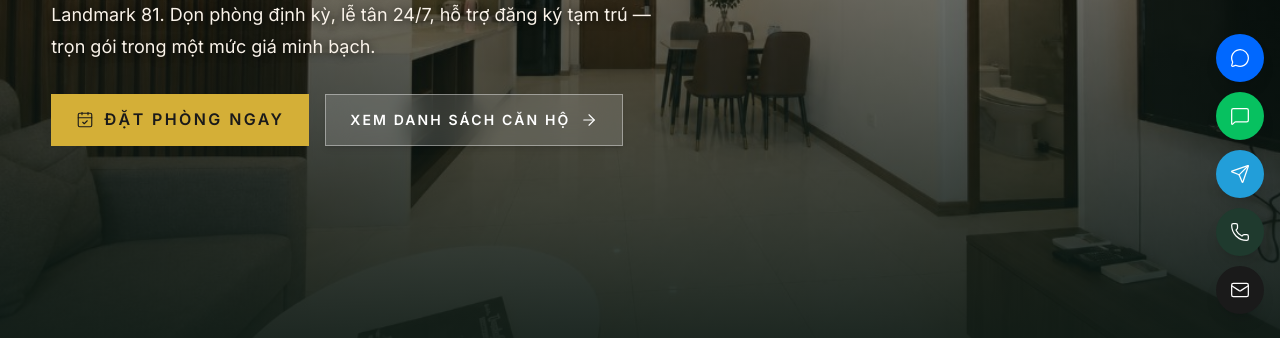
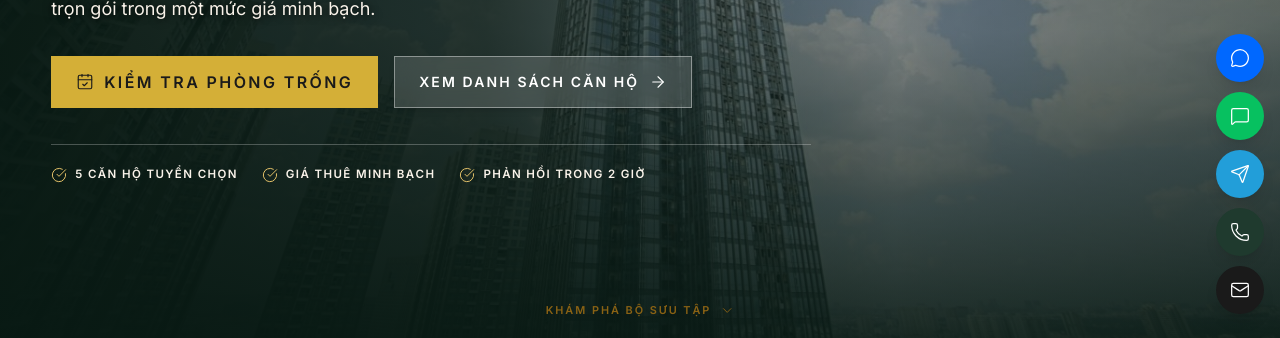
Before and after one commit to lamloi1109/HOMESTAY, a Next.js app in the folder frontend/: page / in a window 1280 px wide. Shown: the part 462-800 px from the top of the page. Built offline with nearby package versions, Linux system fonts and the light colour scheme; no server answers; a web font is replaced by a local one.

Commit message:
[phase-4][feat]: refine homepage hero conversion path

```diff
--- a/frontend/src/app/page.tsx
+++ b/frontend/src/app/page.tsx
@@ -26,7 +26,11 @@ const DICT = {
     heroTitle: "Về Nhà · Tận Hưởng Không Gian Sống",
     heroBody: "Năm căn hộ dịch vụ cao cấp đầy đủ nội thất bên bờ sông Sài Gòn và Landmark 81. Dọn phòng định kỳ, lễ tân 24/7, hỗ trợ đăng ký tạm trú — trọn gói trong một mức giá minh bạch.",
     heroCta1: "Xem Danh Sách Căn Hộ",
-    heroCta2: "Đặt Phòng Ngay",
+    heroCta2: "Kiểm Tra Phòng Trống",
+    heroProof1: "5 căn hộ tuyển chọn",
+    heroProof2: "Giá thuê minh bạch",
+    heroProof3: "Phản hồi trong 2 giờ",
+    heroScroll: "Khám phá bộ sưu tập",
     statRate: "Giá Thuê Trọn Gói",
     statRateVal: "Từ 24 Triệu VNĐ",
     statRatePer: " / tháng",
@@ -233,7 +237,11 @@ const DICT = {
     heroTitle: "Welcome Home · Elevated Living In Saigon",
     heroBody: "Five fully furnished luxury serviced apartments adjacent to Landmark 81 and Saigon River. Regular housekeeping, 24/7 concierge, registration support — all-inclusive in one transparent rate.",
     heroCta1: "View Apartment Collection",
-    heroCta2: "Book Now",
+    heroCta2: "Check Availability",
+    heroProof1: "5 curated residences",
+    heroProof2: "Transparent rates",
+    heroProof3: "Reply within 2 hours",
+    heroScroll: "Explore the collection",
     statRate: "All-Inclusive Rent",
     statRateVal: "From 24M VNĐ",
     statRatePer: " / month",
@@ -429,7 +437,11 @@ const DICT = {
     heroTitle: "归家 · 享受静谧雅致的私享居所",
     heroBody: "地处 Landmark 81 与西贡河畔，五套高规格精装服务式公寓。定期保洁、24/7 前台、外籍暂住申报——一站式全包透明月租。",
     heroCta1: "查看所有房源",
-    heroCta2: "立即预订",
+    heroCta2: "查询可订房源",
+    heroProof1: "5 套精选公寓",
+    heroProof2: "价格透明",
+    heroProof3: "2 小时内回复",
+    heroScroll: "探索公寓系列",
     statRate: "全包月租",
     statRateVal: "2400 万越南盾起",
     statRatePer: " / 月",
@@ -624,7 +636,11 @@ const DICT = {
     heroTitle: "歸家 · 享受靜謐雅致的私享居所",
     heroBody: "地處 Landmark 81 與西貢河畔，五套高規格精裝服務式公寓。定期清潔、24/7 前台、外籍暫住申報——一站式全包透明月租。",
     heroCta1: "查看所有房源",
-    heroCta2: "立即預訂",
+    heroCta2: "查詢可訂房源",
+    heroProof1: "5 套精選公寓",
+    heroProof2: "價格透明",
+    heroProof3: "2 小時內回覆",
+    heroScroll: "探索公寓系列",
     statRate: "全包月租",
     statRateVal: "2400 萬越南盾起",
     statRatePer: " / 月",
@@ -950,14 +966,14 @@ export default function LandingPage() {
         id="top"
         className="relative min-h-[calc(100vh-68px)] min-h-[calc(100dvh-72px)] flex flex-col justify-center overflow-hidden bg-[#141F1C] py-[clamp(40px,6vh,80px)]"
       >
-        {/* Warm Natural Living Room Photography */}
+        {/* Landmark-led photography establishes the location before the product details. */}
         <Image
-          src="/assets/photos/living-open-plan.jpg"
-          alt="Không gian phòng khách căn hộ dịch vụ cao cấp Gao Ji House"
+          src="/assets/photos/towers-skyline.jpg"
+          alt="Landmark 81 và khu căn hộ Vinhomes Central Park nhìn từ Gao Ji House"
           fill
           priority
           sizes="100vw"
-          className="object-cover object-[center_35%]"
+          className="object-cover object-[58%_center] scale-[1.02]"
         />
 
         {/* Soft Golden Hour & Dark Jade Contrast Scrims */}
@@ -966,7 +982,7 @@ export default function LandingPage() {
           className="absolute inset-0 pointer-events-none"
           style={{
             background:
-              "linear-gradient(180deg, rgba(13, 26, 21, 0.72) 0%, rgba(13, 26, 21, 0.46) 38%, rgba(13, 26, 21, 0.92) 100%)",
+              "linear-gradient(90deg, rgba(8, 25, 19, 0.96) 0%, rgba(8, 25, 19, 0.82) 38%, rgba(8, 25, 19, 0.28) 70%, rgba(8, 25, 19, 0.48) 100%), linear-gradient(180deg, rgba(8, 25, 19, 0.14) 0%, rgba(8, 25, 19, 0.28) 58%, rgba(8, 25, 19, 0.88) 100%)",
           }}
         />
 
@@ -1025,7 +1041,27 @@ export default function LandingPage() {
               {t.heroCta1}
             </Button>
           </div>
+
+          <div className="mt-9 flex max-w-[760px] flex-wrap gap-x-6 gap-y-3 border-t border-white/25 pt-5">
+            {[t.heroProof1, t.heroProof2, t.heroProof3].map((proof) => (
+              <span
+                key={proof}
+                className="inline-flex items-center gap-2 font-sans text-[0.72rem] font-semibold uppercase tracking-[0.12em] text-[#FAF3EA]"
+              >
+                <Icon name="check-circle" size={16} color="#E2C068" />
+                {proof}
+              </span>
+            ))}
+          </div>
         </div>
+
+        <a
+          href="#units"
+          className="absolute bottom-5 left-1/2 z-10 hidden -translate-x-1/2 items-center gap-2 font-sans text-[0.68rem] font-semibold uppercase tracking-[0.18em] text-white/80 no-underline transition-colors hover:text-[#E2C068] md:inline-flex"
+        >
+          {t.heroScroll}
+          <Icon name="chevron-down" size={15} color="currentColor" />
+        </a>
       </section>
 
 
```
